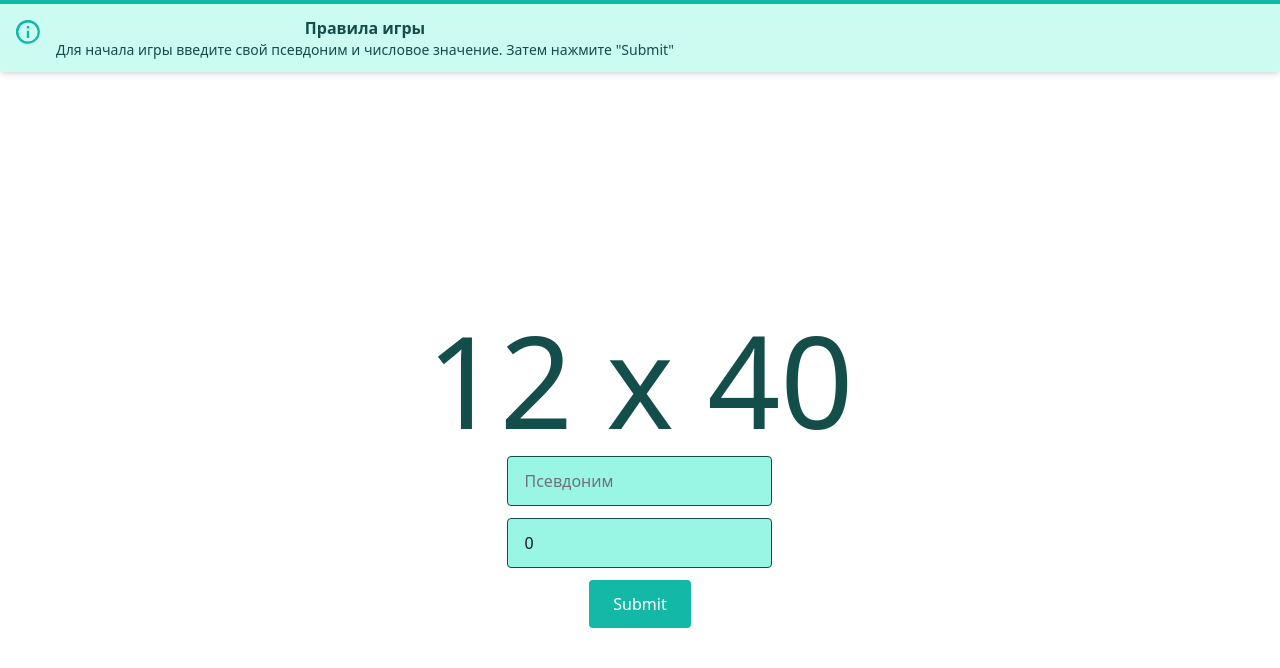
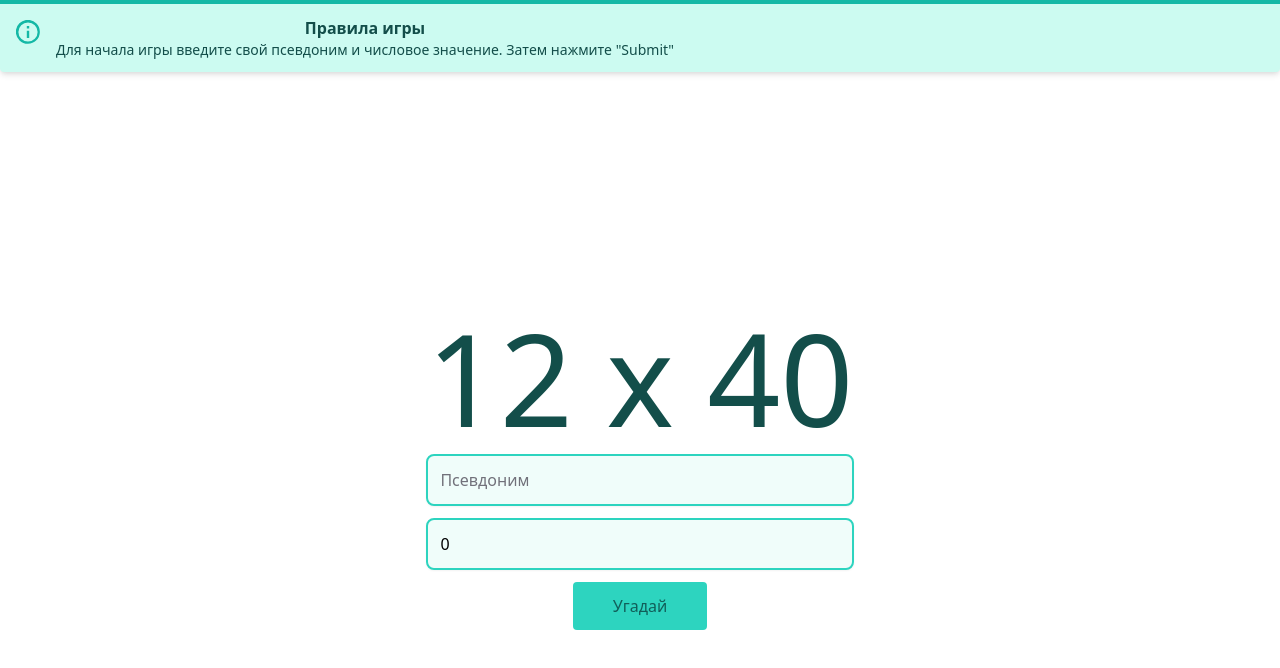
Before and after one commit to AlexBugrimov/multiplication-random, a React (Create React App) app in the folder frontend/: page / in a window 1280 px wide. Shown: the top 668 px of the page. Built offline with nearby package versions, Linux system fonts and the light colour scheme.

Commit message:
feat: Changed components

```diff
--- a/frontend/src/components/Button.tsx
+++ b/frontend/src/components/Button.tsx
@@ -1,8 +1,11 @@
 import React from "react";
 
-export const Button = (props: {
-  text: string,
-  onClick: React.MouseEventHandler<HTMLButtonElement>
-}) => (<button type="button"
-               onClick={props.onClick}
-               className="bg-teal-500 text-white font-medium px-6 py-3 rounded hover:bg-teal-700">{props.text}</button>)
+interface ButtonProps {
+  text: string;
+  onClick: React.MouseEventHandler<HTMLButtonElement>;
+}
+
+export const Button = ({onClick, text}: ButtonProps) => (
+  <button type="button"
+          onClick={onClick}
+          className="bg-teal-400 text-teal-800 font-medium px-10 py-3 rounded hover:bg-teal-600 hover:text-white transition-all">{text}</button>)
--- a/frontend/src/components/Input.tsx
+++ b/frontend/src/components/Input.tsx
@@ -1,20 +1,16 @@
 import React from "react";
 
-export const Input = (props: {
-  type: string,
-  min?: number,
-  placeholder: string,
-  value: string | number,
-  onChange: (e: React.ChangeEvent<HTMLInputElement>) => void
-  onBlur: (e: React.ChangeEvent<HTMLInputElement>) => void
-}) => (<div className="max-w-xs w-full mx-auto">
+interface InputProps {
+  type: string;
+  min?: number;
+  placeholder: string;
+  value: string | number;
+  onChange: (e: React.ChangeEvent<HTMLInputElement>) => void;
+  onBlur: (e: React.ChangeEvent<HTMLInputElement>) => void;
+}
+
+export const Input = (props: InputProps) => (
   <input
-    type={props.type}
-    min={props.min}
-    value={props.value}
-    onInput={props.onChange}
-    onBlur={props.onBlur}
-    className="bg-teal-200 focus:bg-white border-transparent focus:border-teal-400 text-gray-900 appearance-none
-    inline-block border rounded py-3 px-4 focus:outline-none border-6 border-teal-900"
-    placeholder={props.placeholder}/>
-</div>)
+    {...props}
+    className="w-full py-3 placeholder-gray-500 border-2 border-teal-400 bg-teal-50 focus:outline-none rounded-lg
+                focus:ring-teal-600 focus:ring-2 shadow-sm focus:border-transparent"/>)
--- a/frontend/src/pages/App.tsx
+++ b/frontend/src/pages/App.tsx
@@ -26,7 +26,7 @@ function App() {
             {...guess}
           />
           <Button
-            text="Submit"
+            text="Угадай"
             onClick={() => console.log(alias.value, "---", guess.value)}
           />
         </Form>
--- a/frontend/tailwind.config.js
+++ b/frontend/tailwind.config.js
@@ -11,7 +11,12 @@ module.exports = {
     }
   },
   variants: {
-    extend: {},
+    extend: {
+      backgroundColor: ['active', 'checked'],
+      borderColor: ['active', 'checked'],
+      border: ['active'],
+      outline: ['focus', 'hover', 'active']
+    },
   },
   plugins: [
     require('@tailwindcss/forms'),
```
